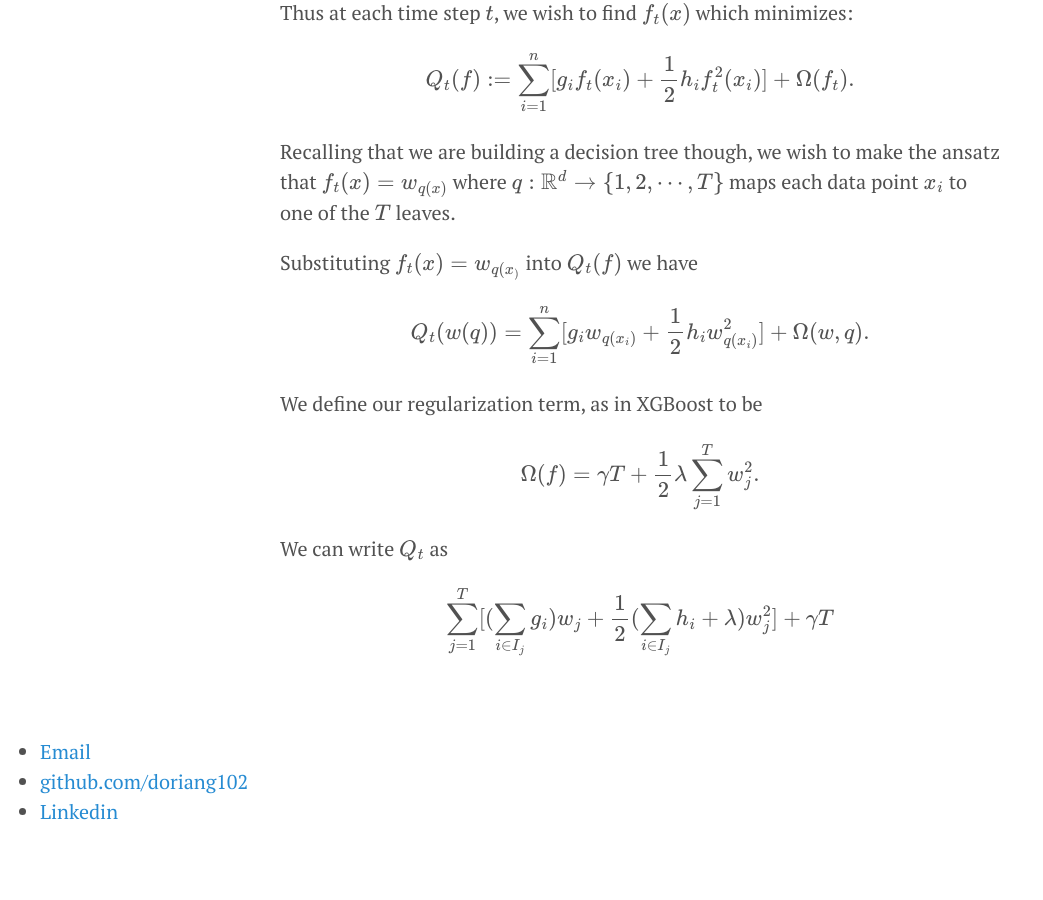
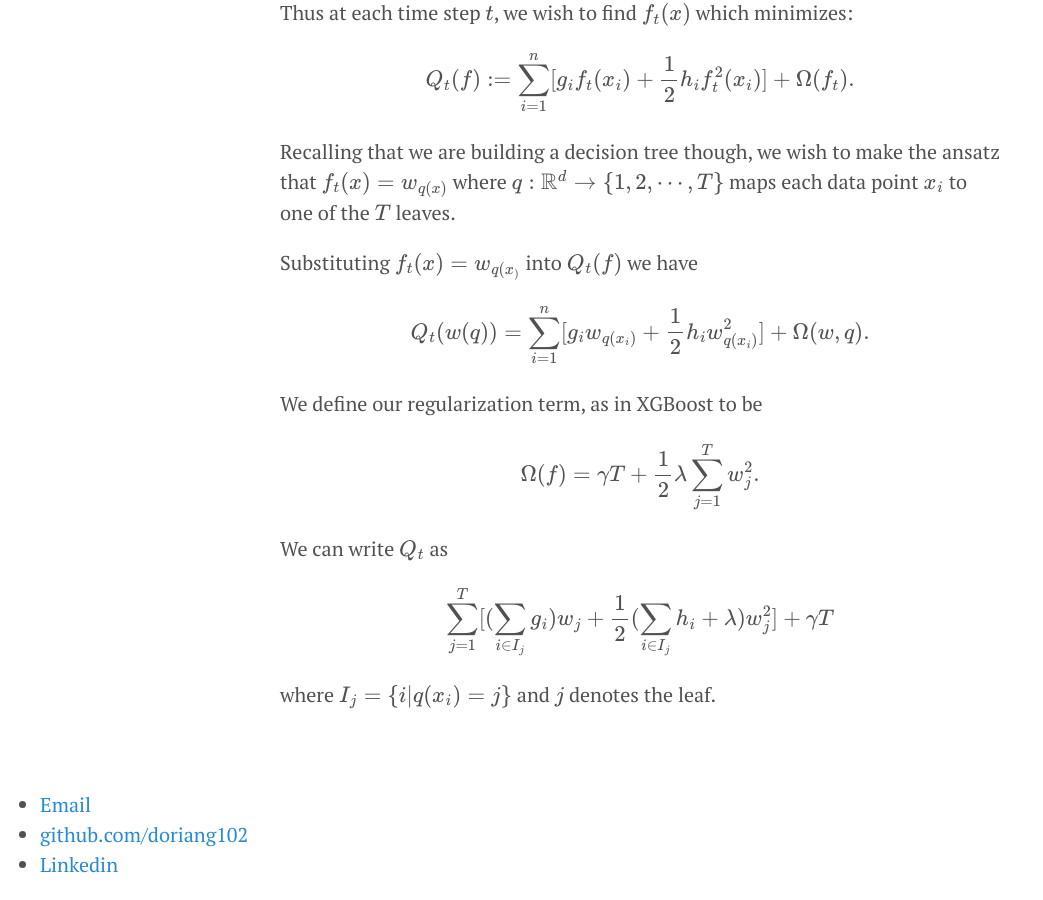
Before and after one commit to doriang102/doriang102.github.io, a Jekyll site: the page built from _posts/2017-10-15-Introduction-To-Ensemble-Methods.md, in a window 1280 px wide and 900 px high, scrolled down 10444 px. Shown: the whole window, without its empty margins (0-1043 px from the left). Built offline with Jekyll 4.4.1, drawn with Linux system fonts in a browser that asks for light colours; our own code applies the rules of GitHub Pages for plain Markdown files; formulas are drawn with MathJax 3; before the commit the page ends 11291 px from its top, so only the background shows below that.

Commit message:
Update 2017-10-15-Introduction-To-Ensemble-Methods.md

```diff
--- a/_posts/2017-10-15-Introduction-To-Ensemble-Methods.md
+++ b/_posts/2017-10-15-Introduction-To-Ensemble-Methods.md
@@ -278,3 +278,5 @@ We can write $$Q_t$$ as
 $$
  \sum^T_{j=1} [(\sum_{i\in I_j} g_i) w_j + \frac{1}{2} (\sum_{i\in I_j} h_i + \lambda) w_j^2 ] + \gamma T
 $$
+
+where $$I_j = \{ i  \lvert q(x_i) = j\}$$ and $$j$$ denotes the leaf.
```
